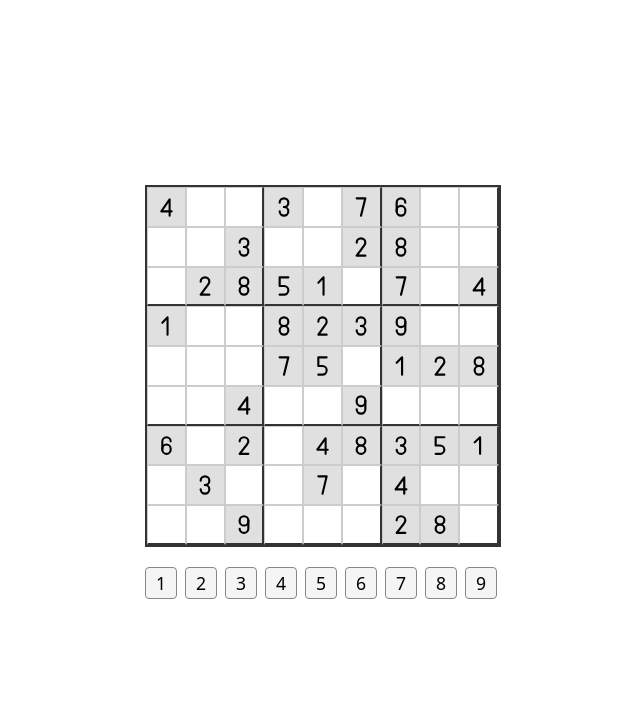
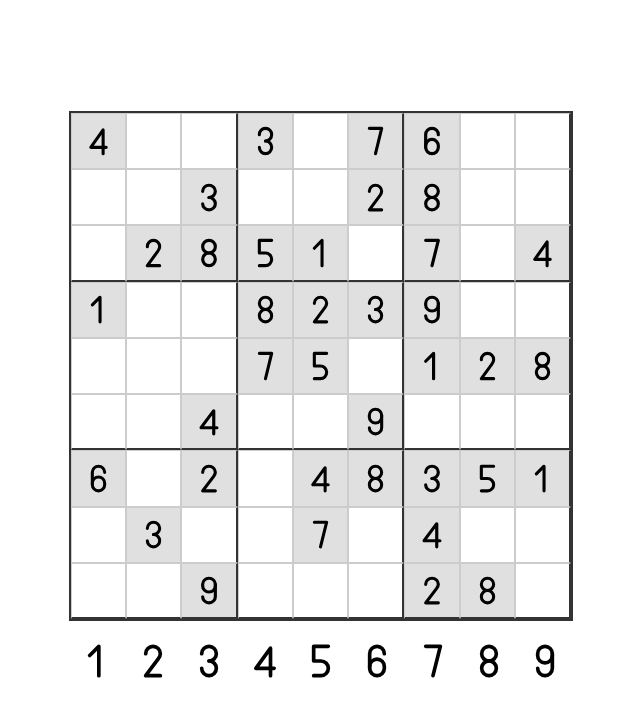
Before and after one commit to yamal-coding/sudoku-web, a React (Vite) app: page / in a window 1280 px wide. Shown: the top 716 px of the page, without its empty margins (319-959 px from the left). Built offline with nearby package versions, Linux system fonts and the light colour scheme.

Commit message:
keyboard uses svg numbers

```diff
--- a/src/components/Keyboard.css
+++ b/src/components/Keyboard.css
@@ -1,53 +1,56 @@
+/* Icon-only numeric keyboard */
+/* Single-line keyboard (no gaps) */
 .sudoku-keyboard {
   display: flex;
-  gap: min(8px, 1vw);
-  margin: 16px 0;
+  flex-wrap: nowrap;
   justify-content: center;
-  flex-wrap: wrap;
-  max-width: min(90vw, 500px);
-  margin: 16px auto;
+  align-items: center;
+  gap: 0; /* ensure no spacing */
+  margin: 8px auto 0 auto;
+  padding: 0;
+  max-width: none;
 }
-.sudoku-key {
-  width: min(32px, 8vw);
-  height: min(32px, 8vw);
-  font-size: clamp(0.8rem, 2.5vw, 1.1rem);
-  border: 1px solid #888;
-  border-radius: 4px;
-  background: #f5f5f5;
-  cursor: pointer;
-  transition: background 0.2s;
+
+.sudoku-key.icon-only {
+  background: transparent;
+  border: none;
+  padding: 0; /* remove internal spacing */
+  width: clamp(36px, 6.8vw, 56px);
+  height: clamp(36px, 6.8vw, 56px);
   display: flex;
   align-items: center;
   justify-content: center;
-  padding: 0;
-  flex-shrink: 0;
-}
-.sudoku-key:hover {
-  background: #e0e0e0;
+  cursor: pointer;
+  position: relative;
+  border-radius: 6px; /* for focus outline shape */
+  transition: transform 0.12s ease;
+  -webkit-tap-highlight-color: transparent;
 }
 
-/* Mobile-specific adjustments for keyboard */
-@media (max-width: 768px) {
-  .sudoku-keyboard {
-    gap: min(6px, 1.5vw);
-    max-width: 95vw;
-  }
+.sudoku-key.icon-only:focus-visible {
+  outline: 2px solid #1976d2;
+  outline-offset: 2px;
+}
 
-  .sudoku-key {
-    width: min(36px, 9vw);
-    height: min(36px, 9vw);
+.sudoku-key.icon-only:active {
+  transform: scale(0.93);
+}
+
+.sudoku-key.icon-only img {
+  width: 80%;
+  height: 80%;
+  object-fit: contain;
+  pointer-events: none;
+  user-select: none;
+}
+
+.sudoku-key.icon-only:hover img {
+  filter: drop-shadow(0 1px 3px rgba(0,0,0,0.25));
+}
+
+@media (max-width: 540px) {
+  .sudoku-key.icon-only {
+    width: clamp(32px, 9.5vw, 50px);
+    height: clamp(32px, 9.5vw, 50px);
   }
 }
-
-@media (max-width: 480px) {
-  .sudoku-keyboard {
-    gap: 4px;
-    max-width: 98vw;
-  }
-
-  .sudoku-key {
-    width: min(40px, 10vw);
-    height: min(40px, 10vw);
-    font-size: clamp(0.7rem, 3vw, 1rem);
-  }
-}
--- a/src/components/Keyboard.tsx
+++ b/src/components/Keyboard.tsx
@@ -1,23 +1,48 @@
-import React from 'react';
+import React, { useCallback } from 'react';
 import './Keyboard.css';
 
 interface KeyboardProps {
   onKeyPress?: (value: number) => void;
 }
 
-const Keyboard: React.FC<KeyboardProps> = ({ onKeyPress }) => (
-  <div className="sudoku-keyboard">
-    {Array.from({ length: 9 }, (_, i) => (
-      <button
-        key={i + 1}
-        className="sudoku-key"
-        onClick={() => onKeyPress && onKeyPress(i + 1)}
-        type="button"
-      >
-        {i + 1}
-      </button>
-    ))}
-  </div>
-);
+const Keyboard: React.FC<KeyboardProps> = ({ onKeyPress }) => {
+  const handleActivate = useCallback(
+    (val: number) => (e: React.MouseEvent<HTMLDivElement> | React.KeyboardEvent<HTMLDivElement>) => {
+      // Allow click or Enter/Space key press
+      if ('key' in e) {
+        if (e.key !== 'Enter' && e.key !== ' ') return;
+        e.preventDefault();
+      }
+      onKeyPress?.(val);
+    },
+    [onKeyPress]
+  );
+
+  return (
+    <div className="sudoku-keyboard" role="group" aria-label="Number input">
+      {Array.from({ length: 9 }, (_, i) => {
+        const num = i + 1;
+        return (
+          <div
+            key={num}
+            className="sudoku-key icon-only"
+            role="button"
+            tabIndex={0}
+            aria-label={`Number ${num}`}
+            onClick={handleActivate(num)}
+            onKeyDown={handleActivate(num)}
+          >
+            <img
+              src={`src/assets/number-${num}.svg`}
+              alt=""
+              aria-hidden="true"
+              draggable={false}
+            />
+          </div>
+        );
+      })}
+    </div>
+  );
+};
 
 export default Keyboard;
```
